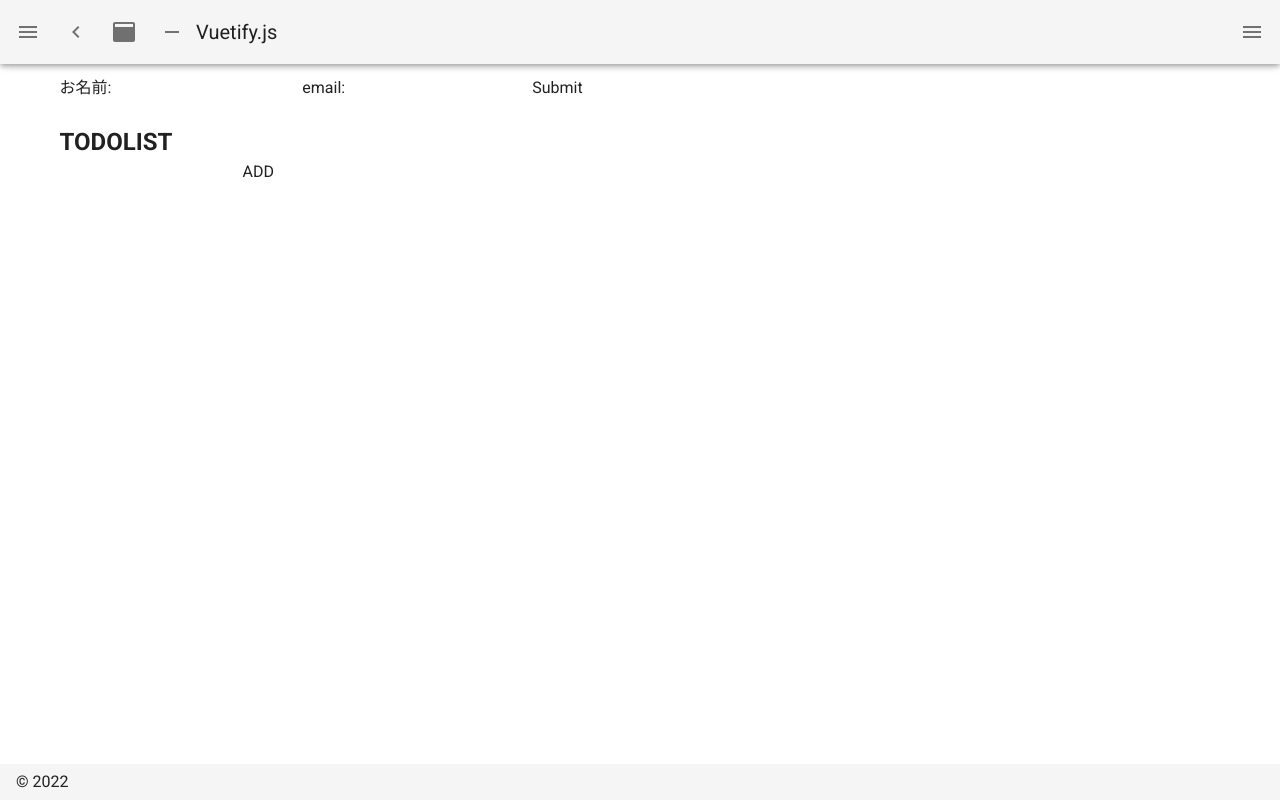
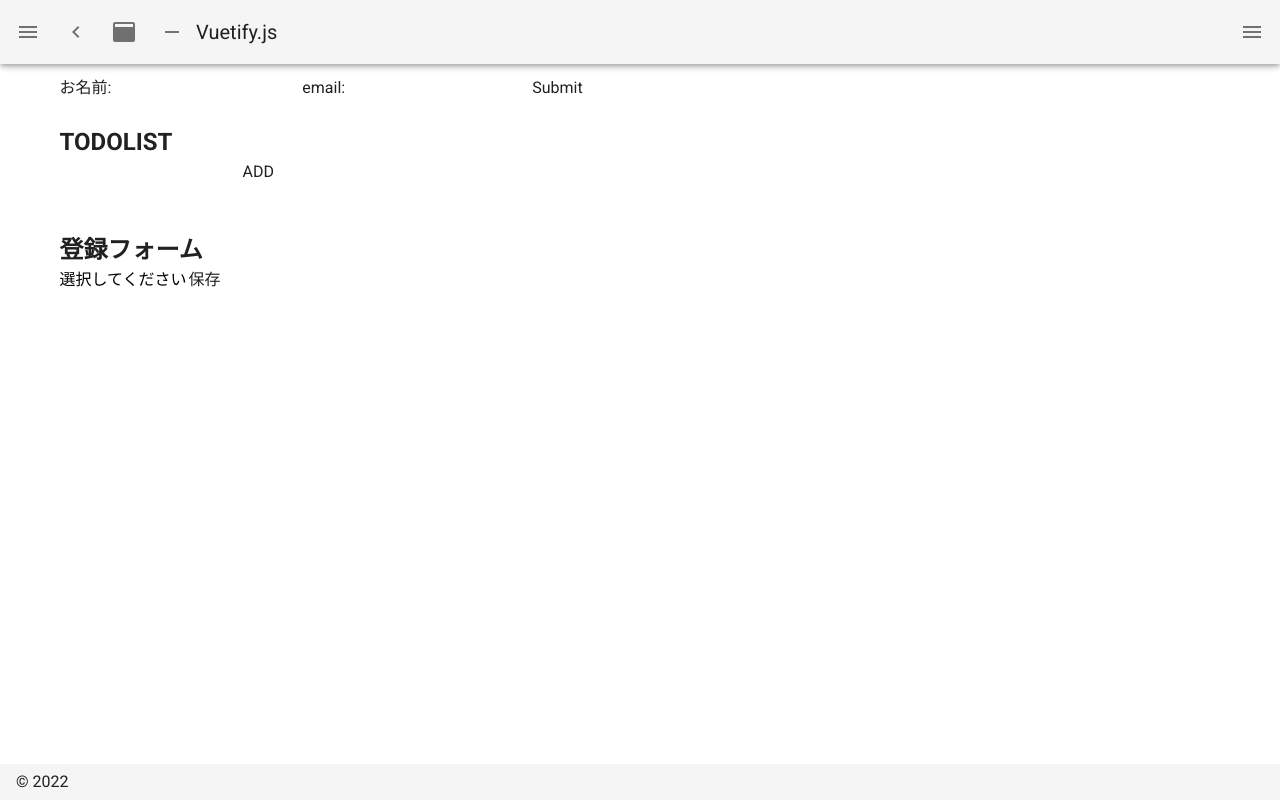
Before and after one commit to koudashinya/NuxtStudy, a Nuxt app: page / in a window 1280 px wide. Built offline with nearby package versions, Linux system fonts and the light colour scheme.

Commit message:
保存処理

```diff
--- a/pages/index.vue
+++ b/pages/index.vue
@@ -35,6 +35,61 @@
       <button @click="addLine(index)">完了</button>
     </li>
   </ul>
+  <br>
+  <br>
+  <!-- 課題2 -->
+  <h2>登録フォーム</h2>
+  <select name="pref_id">
+    <option value="">選択してください</option>
+    <option value="1">北海道</option>
+    <option value="2">青森県</option>
+    <option value="3">岩手県</option>
+    <option value="4">宮城県</option>
+    <option value="5">秋田県</option>
+    <option value="6">山形県</option>
+    <option value="7">福島県</option>
+    <option value="8">茨城県</option>
+    <option value="9">栃木県</option>
+    <option value="10">群馬県</option>
+    <option value="11">埼玉県</option>
+    <option value="12">千葉県</option>
+    <option value="13">東京都</option>
+    <option value="14">神奈川県</option>
+    <option value="15">新潟県</option>
+    <option value="16">富山県</option>
+    <option value="17">石川県</option>
+    <option value="18">福井県</option>
+    <option value="19">山梨県</option>
+    <option value="20">長野県</option>
+    <option value="21">岐阜県</option>
+    <option value="22">静岡県</option>
+    <option value="23">愛知県</option>
+    <option value="24">三重県</option>
+    <option value="25">滋賀県</option>
+    <option value="26">京都府</option>
+    <option value="27">大阪府</option>
+    <option value="28">兵庫県</option>
+    <option value="29">奈良県</option>
+    <option value="30">和歌山県</option>
+    <option value="31">鳥取県</option>
+    <option value="32">島根県</option>
+    <option value="33">岡山県</option>
+    <option value="34">広島県</option>
+    <option value="35">山口県</option>
+    <option value="36">徳島県</option>
+    <option value="37">香川県</option>
+    <option value="38">愛媛県</option>
+    <option value="39">高知県</option>
+    <option value="40">福岡県</option>
+    <option value="41">佐賀県</option>
+    <option value="42">長崎県</option>
+    <option value="43">熊本県</option>
+    <option value="44">大分県</option>
+    <option value="45">宮崎県</option>
+    <option value="46">鹿児島県</option>
+    <option value="47">沖縄県</option>
+    </select>
+    <button v-on:click="clickPrefectures">保存</button>
   </div>
 </template>
 
@@ -45,7 +100,8 @@ export default {
     return {
       user: {
         name: "",
-        email: ""
+        email: "",
+        prefectures: ""
       },
       todos: [],
       // v-modelから渡ってくる値
@@ -63,8 +119,8 @@ export default {
           .then(ref => {
             console.log('Add ID: ', ref.id)
           })
-      },
-// -------------課題------------------------------
+    },
+// -------------課題1------------------------------
       addItem: function(event) {
         // オブジェクト作成
         const todo = {
@@ -83,6 +139,18 @@ export default {
       // 配列index番目の条件を反転する
       addLine(index) {
         this.$set(this.todos[index], 'isDone', !this.todos[index].isDone)
+      },
+      // 都道府県追加
+      clickPrefectures: function() {
+        const adddb = this.$firestore.collection('users').doc('2IE3BIvLjwVqnZoW7jBY')
+        console.log(this.this.user.prefectures)
+        adddb
+          .set({
+            prefectures: this.user.prefectures,
+          })
+          .then(ref => {
+            console.log(ref.id)
+          })
       }
   }
 }
```
